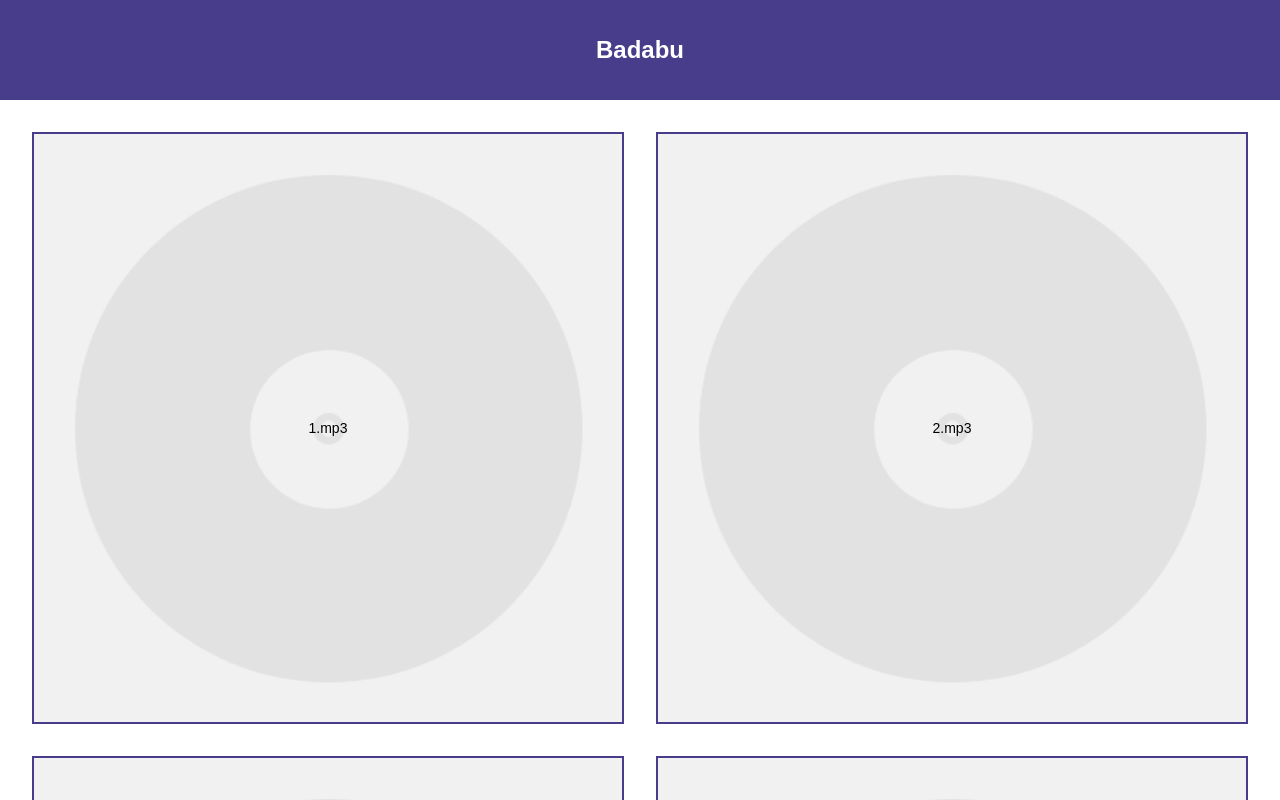
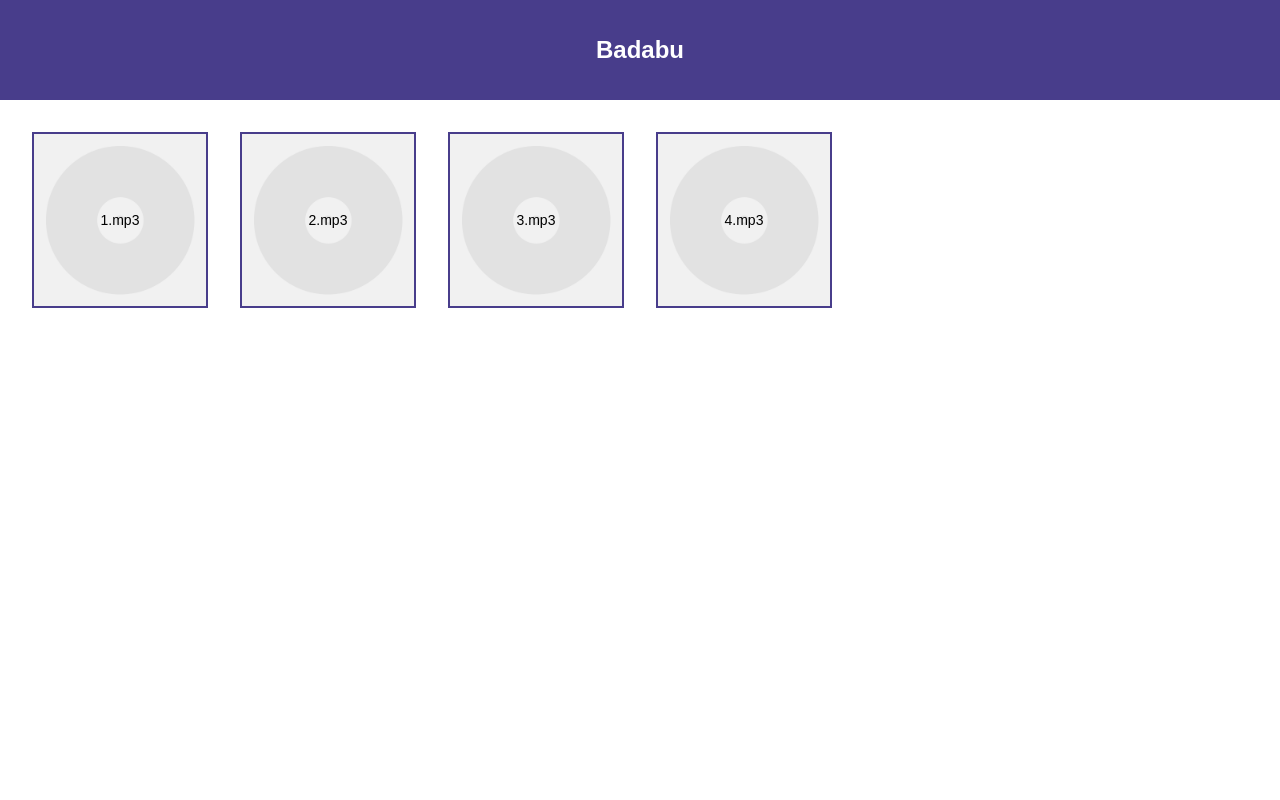
Before and after one commit to modestfake/badabu, a React (Create React App) app: page / in a window 1280 px wide. Shown: the top 800 px of the page. Built offline with nearby package versions, Linux system fonts and the light colour scheme.

Commit message:
Improve responsivness

```diff
--- a/src/components/Playlist.jsx
+++ b/src/components/Playlist.jsx
@@ -6,7 +6,6 @@ import data from '../data'
 
 const PlaylistBox = styled.div`
   display: flex;
-  justify-content: space-between;
   flex-wrap: wrap;
   max-width: 1600px;
   margin: 0 auto;
--- a/src/components/Sound.jsx
+++ b/src/components/Sound.jsx
@@ -4,6 +4,16 @@ import styled from 'styled-components'
 const Wrapper = styled.div`
   width: 50%;
   padding: 16px;
+
+  @media (min-width: 480px) {
+    width: calc(100% / 3);
+  }
+  @media (min-width: 768px) {
+    width: calc(100% / 4);
+  }
+  @media (min-width: 992px) {
+    width: calc(100% / 6);
+  }
 `
 const SquareBox = styled.div`
   position: relative;
```
